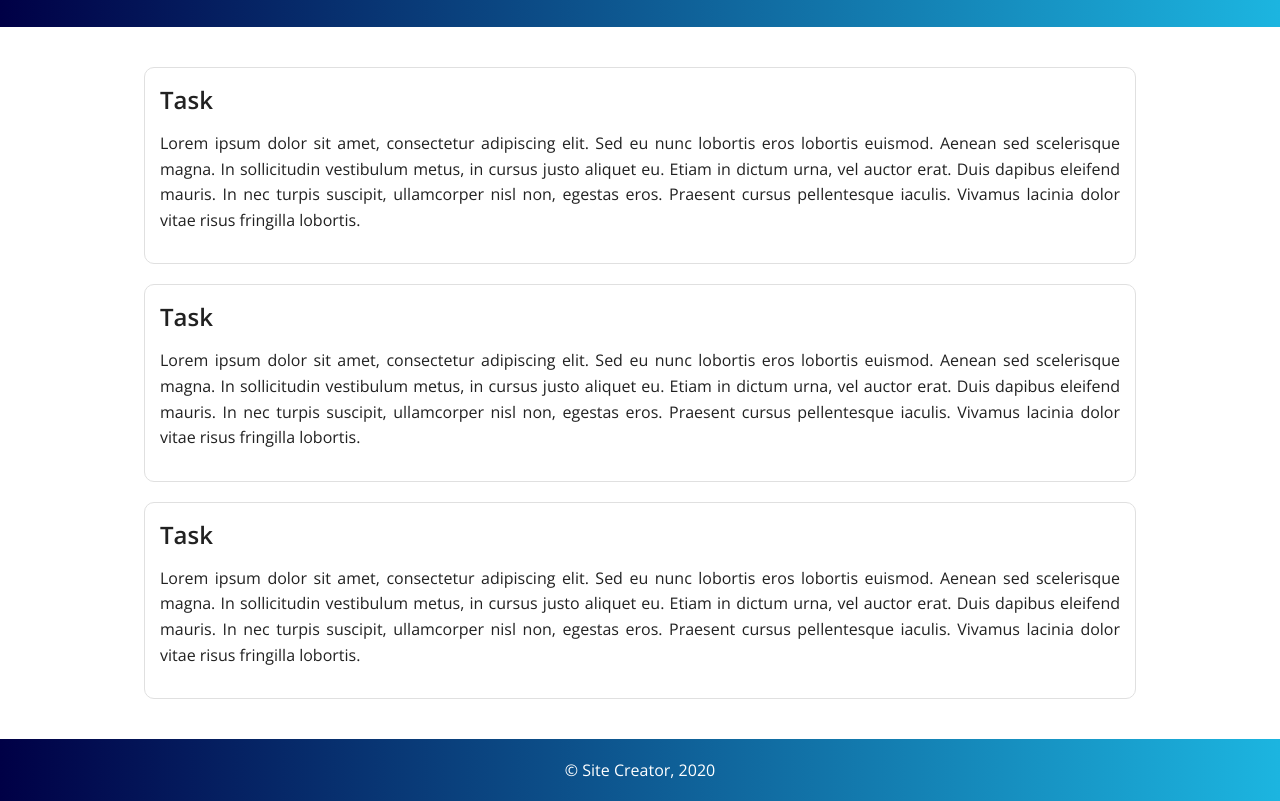
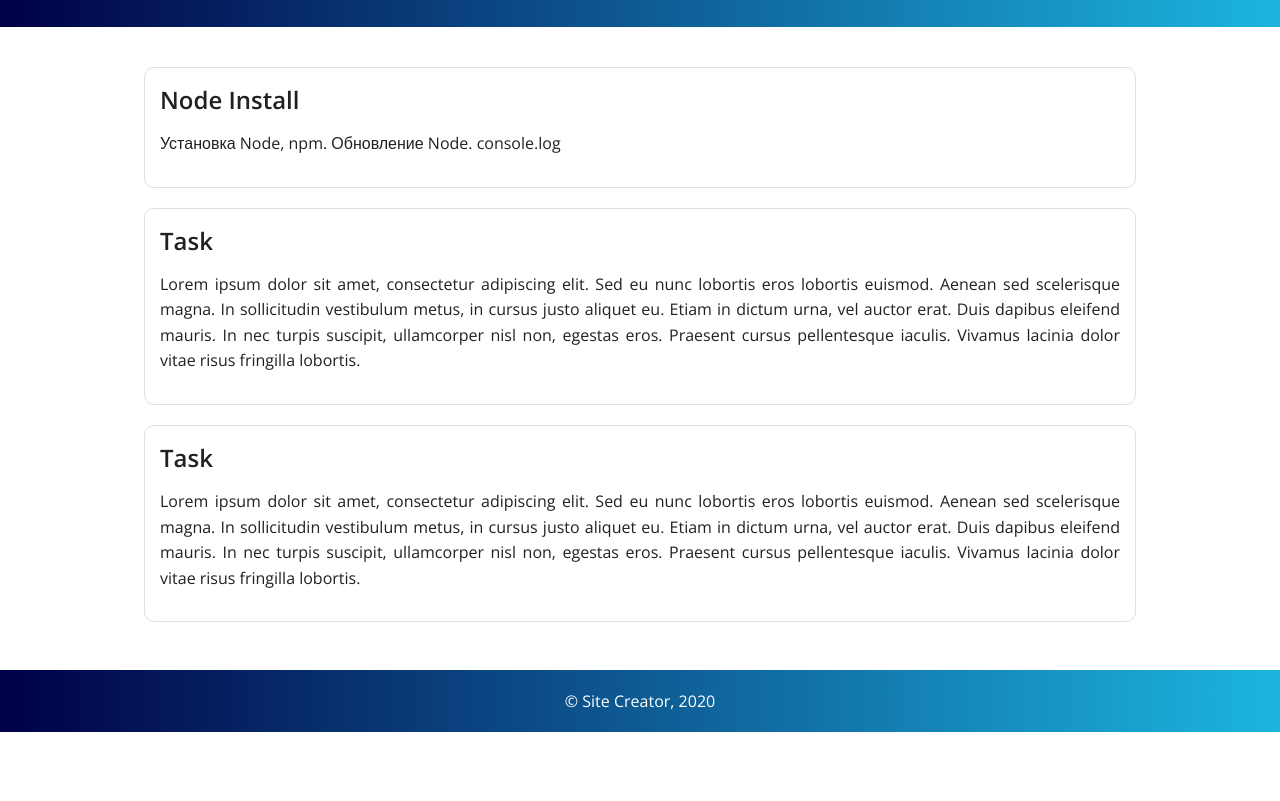
Before and after one commit to balrundev/web-designing-3sem, a plain HTML site: page index.html in a window 1280 px wide. Shown: the part 69-870 px from the top of the page. After the commit the page ends 801 px from the top, so only its background shows below. Drawn offline with nearby package versions, Linux system fonts and the light colour scheme.

Commit message:
updated index page

```diff
--- a/index.html
+++ b/index.html
@@ -12,9 +12,9 @@
         </div>
         <div id="content">
             <div id="task-blocks">
-                <a class="task-block" href="#">
-                    <h2>Task</h2>
-                    <p>Lorem ipsum dolor sit amet, consectetur adipiscing elit. Sed eu nunc lobortis eros lobortis euismod. Aenean sed scelerisque magna. In sollicitudin vestibulum metus, in cursus justo aliquet eu. Etiam in dictum urna, vel auctor erat. Duis dapibus eleifend mauris. In nec turpis suscipit, ullamcorper nisl non, egestas eros. Praesent cursus pellentesque iaculis. Vivamus lacinia dolor vitae risus fringilla lobortis.</p>
+                <a class="task-block" href="/node">
+                    <h2>Node Install</h2>
+                    <p>Установка Node, npm. Обновление Node. console.log</p>
                 </a>
                 <a class="task-block" href="#">
                     <h2>Task</h2>
```
